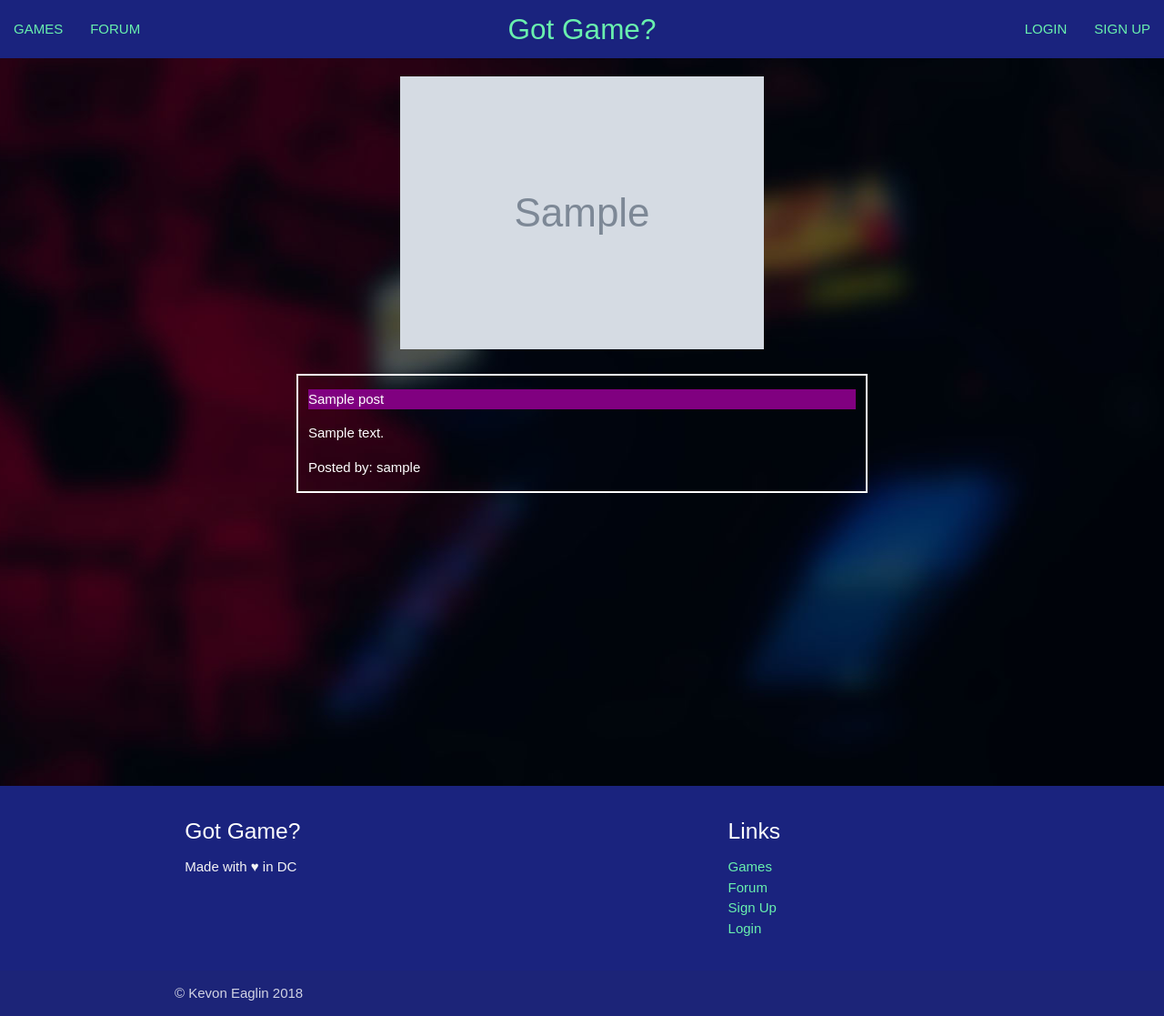
After one commit to keaglin/gotgame, a Django app: page /app/games/1/ in a window 1280 px wide. The commit adds this page. Shown: the whole page at 91% size. Run offline with Django 3.2, Linux system fonts and the light colour scheme; tables that the repository leaves empty hold one stand-in row (values such as "Sample post"); grey boxes marked "Sample" are stand-in pictures; some libraries are stand-ins or nearby versions.

Commit message:
game detail displaying its own posts

```diff
--- a/lfg_app/static/css/style.css
+++ b/lfg_app/static/css/style.css
@@ -111,3 +111,11 @@ li img {
   height: 250px;
   width: 200px;
 }
+
+.post {
+  border: 2px white solid;
+}
+
+.post-title {
+  background: purple;
+}
--- a/lfg_app/templates/base.html
+++ b/lfg_app/templates/base.html
@@ -1,4 +1,5 @@
 {% load static %}
+
 <!DOCTYPE html>
 <html lang="en">
 <head>
@@ -19,20 +20,20 @@
           <a href="/app/games" class="brand-logo center">Got Game?</a>
           <a href="#" data-target="mobile-demo" class="sidenav-trigger right"><i class="fas fa-ellipsis-v"></i></a>
           <ul id="nav-mobile" class="hide-on-med-and-down">
-            <li><a href="/games">GAMES</a></li>
+            <li><a href="/app/games">GAMES</a></li>
             <li><a href="/forum">FORUM</a></li>
             <!-- <li><a href="/posts">POSTS</a></li> -->
           <!-- </ul>
           <ul class="right hide-on-med-and-down"> -->
-            <li class="right"><a href="/signup">SIGN UP</a></li>
-            <li class="right"><a href="/login">LOGIN</a></li>
+            <li class="right"><a href="/app/signup">SIGN UP</a></li>
+            <li class="right"><a href="/app/login">LOGIN</a></li>
           </ul>
           <ul class="sidenav" id="mobile-demo">
-            <li class="center"><a href="/games">GAMES</a></li>
+            <li class="center"><a href="/app/games">GAMES</a></li>
             <li class="center"><a href="/forum">FORUM</a></li>
             <!-- <li class="center"><a href="/posts">POSTS</a></li> -->
-            <li class="center"><a href="/signup">SIGN UP</a></li>
-            <li class="center"><a href="/login">LOGIN</a></li>
+            <li class="center"><a href="/app/signup">SIGN UP</a></li>
+            <li class="center"><a href="/app/login">LOGIN</a></li>
           </ul>
         </div>
       </nav>
@@ -53,11 +54,10 @@
           <div class="col l4 offset-l2 s12">
             <h5 class="white-text">Links</h5>
             <ul>
-            <li><a href="/games">Games</a></li>
+            <li><a href="/app/games">Games</a></li>
             <li><a href="/forums">Forum</a></li>
-            <li><a href="/posts">Posts</a></li>
-            <li><a href="/signup">Sign Up</a></li>
-            <li><a href="/login">Login</a></li>
+            <li><a href="/app/signup">Sign Up</a></li>
+            <li><a href="/app/login">Login</a></li>
           </ul>
           </div>
         </div>
--- /dev/null
+++ b/lfg_app/templates/lfg_app/game_detail.html
@@ -0,0 +1,25 @@
+{% extends "base.html" %}
+
+{% block content %}
+<div class="row"></div>
+<div class="row">
+    <div class="col s12 center"><img src={{ game.img }} alt={{game.title}} "cover"></div>
+</div>
+<div class="row">
+  <ul>
+    {% for post in post_list %}
+    {% if post.game.id == game.id %}
+      <li class="col s12">
+        <div class="col s12 m6 offset-m3 post">
+          <p class="post-title">{{post.title}}</p>
+          <p>{{post.content}}</p>
+          <p>Posted by: {{post.user}}</p>
+        </div>
+      </li>
+    {% endif %}
+      {% empty %}
+      <li>No posts yet.</li>
+    {% endfor %}
+  </ul>
+</div>
+{% endblock %}
--- a/lfg_app/urls.py
+++ b/lfg_app/urls.py
@@ -2,6 +2,7 @@ from django.urls    import path, include
 from .              import views
 from django.conf import settings
 from django.conf.urls.static import static
+from django.contrib.auth import views as auth_views
 
 # router = routers.DefaultRouter()
 # router.register(r'users', views.UserDetail)
@@ -10,7 +11,9 @@ from django.conf.urls.static import static
 urlpatterns = [
     path('games/', views.ListGames.as_view()),
     path('games/<int:pk>/', views.DetailGame.as_view()),
-    path('posts/', views.ListPost.as_view()),
+    # path('posts/', views.ListPost.as_view()),
     path('posts/<int:pk>/', views.DetailPost.as_view()),
+    path('login/', auth_views.login, name="login"),
+    path('logout/', auth_views.logout, name="logout"),
     # path('', include(router.urls)),
 ] + static(settings.STATIC_URL, document_root=settings.STATIC_ROOT)
--- a/lfg_app/views.py
+++ b/lfg_app/views.py
@@ -1,23 +1,32 @@
 from django.contrib.auth.models import User, Group
 from django.views.generic       import ListView, DetailView, UpdateView, DeleteView, FormView
-from . import models
+from .models import Game, Post, Comment
 
 class ListPost(ListView):
-    queryset = models.Post.objects.all()
+    queryset = Post.objects.all()
     # serializer_class = serializers.PostSerializer
 
 class DetailPost(DetailView):
     # authentication_class = [authentication.JSONWebTokenAuthentication,] # Don't forget to add a 'comma' after first element to make it a tuple
     # permission_classes = [permissions.IsAuthenticated,]
-    queryset = models.Post.objects.all()
+    queryset = Post.objects.all()
     # serializer_class = serializers.PostSerializer
 
 class ListGames(ListView):
-    queryset = models.Game.objects.all()
+    model = Game
+    queryset = Game.objects.all()
     # serializer_class = serializers.GameSerializer
 
 class DetailGame(DetailView):
-    queryset = models.Game.objects.all()
+    queryset = Game.objects.all()
+    model = Game
+    context_object_name = 'game'
+    def get_context_data(self, **kwargs):
+        # Call the base implementation first to get a context
+        context = super().get_context_data(**kwargs)
+        # Add in a QuerySet of all the books
+        context['post_list'] = Post.objects.all()
+        return context
     # serializer_class = serializers.GameSerializer
 
 class UserDetail(DetailView):
```
Also changed, not shown: lfg_app/templates/lfg_app/game_list.html (+5 -3 lines), lfg_app/templates/registration/login.html (added, +14 -0 lines), notes.md (+18 -0 lines).
